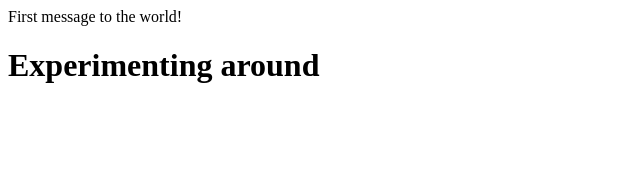
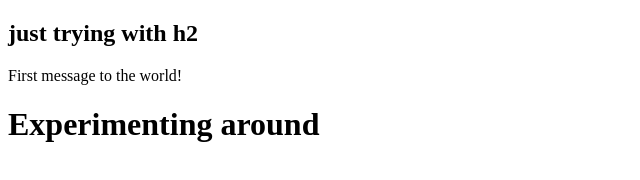
Before and after one commit to ElectronicsLabDIY/HTML, a plain HTML site: page first.html in a window 1280 px wide. Shown: the whole page, without its empty margins (0-640 px from the left). Drawn offline with Linux system fonts and the light colour scheme.

Commit message:
h2 is added

```diff
--- a/first.html
+++ b/first.html
@@ -4,6 +4,7 @@
         <title> Hello world</title>
     </head>
     <body>
+        <h2> just trying with h2 </h2>
         First message to the world!
         <h1> Experimenting around </h1>
     </body>
```
